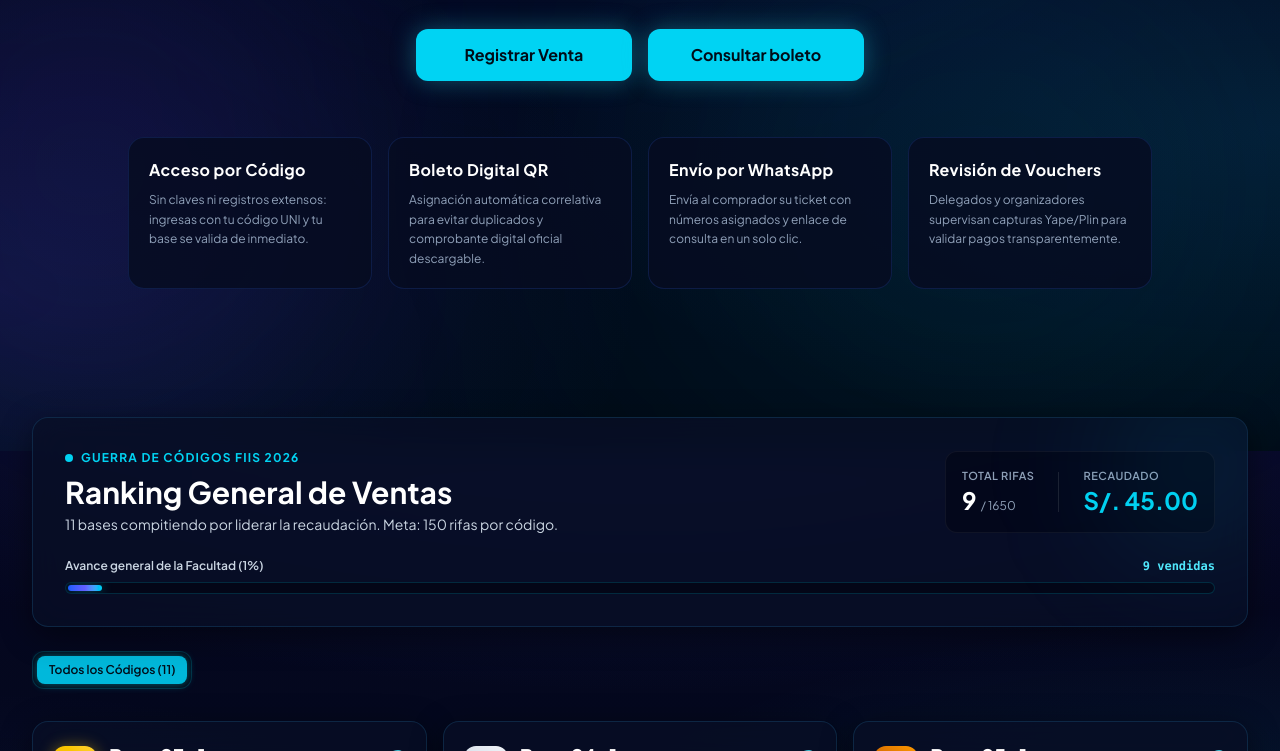
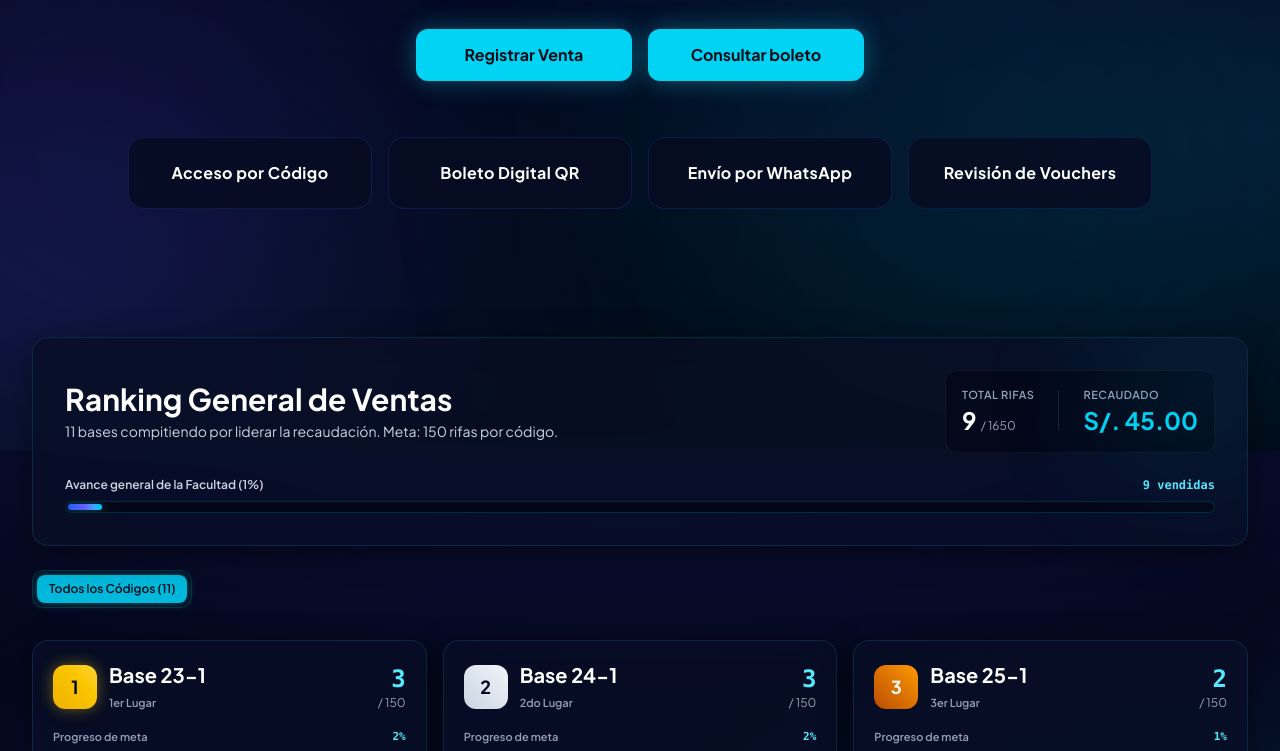
Before and after one commit to Leishcod/SistemaRifas, an Astro site: page / in a window 1280 px wide. Shown: the part 349-1100 px from the top of the page. Built offline with nearby package versions, Linux system fonts and the light colour scheme; Astro itself is replaced by a stand-in of ours.

Commit message:
style: keep only titles inside feature cards

```diff
--- a/src/components/Leaderboard.tsx
+++ b/src/components/Leaderboard.tsx
@@ -38,12 +38,6 @@ export const Leaderboard: React.FC = () => {
 
         <div className="flex flex-col md:flex-row md:items-center justify-between gap-6">
           <div>
-            <div className="flex items-center gap-2 mb-2">
-              <span className="w-2 h-2 rounded-full bg-cyan-400 animate-pulse"></span>
-              <span className="text-xs font-bold uppercase tracking-widest text-cyan-400">
-                Guerra de Códigos FIIS 2026
-              </span>
-            </div>
             <h2 className="font-heading font-extrabold text-2xl sm:text-3xl text-white">
               Ranking General de Ventas
             </h2>
@@ -90,8 +84,7 @@ export const Leaderboard: React.FC = () => {
         <div className="flex items-center gap-1.5 p-1 rounded-xl bg-[#030617] border border-cyan-500/20 text-xs">
           <button
             onClick={() => setSelectedPromoFilter('all')}
-            className={`px-3 py-1.5 rounded-lg font-semibold transition-all ${
-              selectedPromoFilter === 'all'
+            className={`px-3 py-1.5 rounded-lg font-semibold transition-all ${selectedPromoFilter === 'all'
               ? 'bg-cyan-500 text-[#000c18] shadow-[0_0_10px_rgba(0,240,255,0.4)]'
               : 'text-slate-300 hover:text-white'
               }`}
@@ -111,8 +104,7 @@ export const Leaderboard: React.FC = () => {
           return (
             <div
               key={item.promoCode}
-              className={`glass-panel rounded-2xl p-5 border transition-all relative overflow-hidden group ${
-                index === 0 && selectedPromoFilter === 'all'
+              className={`glass-panel rounded-2xl p-5 border transition-all relative overflow-hidden group ${index === 0 && selectedPromoFilter === 'all'
                 ? 'border-yellow-400/40 bg-gradient-to-b from-yellow-950/20 to-[#080f26]'
                 : 'border-cyan-500/20 hover:border-cyan-400/40'
                 }`}
@@ -120,8 +112,7 @@ export const Leaderboard: React.FC = () => {
               {/* Header */}
               <div className="flex items-center justify-between mb-4">
                 <div className="flex items-center gap-3">
-                  <div className={`w-11 h-11 rounded-xl flex items-center justify-center font-heading font-black text-lg ${
-                    index === 0
+                  <div className={`w-11 h-11 rounded-xl flex items-center justify-center font-heading font-black text-lg ${index === 0
                     ? 'bg-gradient-to-tr from-yellow-500 to-amber-300 text-[#060621] shadow-[0_0_15px_rgba(250,204,21,0.4)]'
                     : index === 1
                       ? 'bg-gradient-to-tr from-slate-300 to-slate-100 text-[#060621]'
@@ -157,8 +148,7 @@ export const Leaderboard: React.FC = () => {
                 </div>
                 <div className="w-full h-2 rounded-full bg-[#030617] overflow-hidden border border-white/5">
                   <div
-                    className={`h-full rounded-full transition-all duration-500 ${
-                      percent >= 80
+                    className={`h-full rounded-full transition-all duration-500 ${percent >= 80
                       ? 'bg-emerald-400'
                       : percent >= 40
                         ? 'bg-cyan-400'
--- a/src/pages/index.astro
+++ b/src/pages/index.astro
@@ -38,42 +38,30 @@ import { PROMO_CODES, TARGET_PER_PROMO } from '../data/students';
         </a>
       </div>
 
-      <!-- Feature Highlight Cards (Full text, NO icons, glowing hover shade) -->
-      <div class="grid grid-cols-1 sm:grid-cols-2 lg:grid-cols-4 gap-4 max-w-5xl mx-auto pt-8 text-left">
-        <div class="tech-card group p-5 cursor-default">
+      <!-- Feature Highlight Cards: Solo títulos con efecto sombreado en hover -->
+      <div class="grid grid-cols-1 sm:grid-cols-2 lg:grid-cols-4 gap-4 max-w-5xl mx-auto pt-8">
+        <div class="tech-card group p-5 cursor-default flex items-center justify-center text-center min-h-[72px]">
           <h4 class="font-heading font-bold text-white text-base tracking-wide group-hover:text-cyan-300 transition-colors">
             Acceso por Código
           </h4>
-          <p class="text-xs text-slate-400 mt-2 leading-relaxed">
-            Sin claves ni registros extensos: ingresas con tu código UNI y tu base se valida de inmediato.
-          </p>
         </div>
 
-        <div class="tech-card group p-5 cursor-default">
+        <div class="tech-card group p-5 cursor-default flex items-center justify-center text-center min-h-[72px]">
           <h4 class="font-heading font-bold text-white text-base tracking-wide group-hover:text-cyan-300 transition-colors">
             Boleto Digital QR
           </h4>
-          <p class="text-xs text-slate-400 mt-2 leading-relaxed">
-            Asignación automática correlativa para evitar duplicados y comprobante digital oficial descargable.
-          </p>
         </div>
 
-        <div class="tech-card group p-5 cursor-default">
+        <div class="tech-card group p-5 cursor-default flex items-center justify-center text-center min-h-[72px]">
           <h4 class="font-heading font-bold text-white text-base tracking-wide group-hover:text-cyan-300 transition-colors">
             Envío por WhatsApp
           </h4>
-          <p class="text-xs text-slate-400 mt-2 leading-relaxed">
-            Envía al comprador su ticket con números asignados y enlace de consulta en un solo clic.
-          </p>
         </div>
 
-        <div class="tech-card group p-5 cursor-default">
+        <div class="tech-card group p-5 cursor-default flex items-center justify-center text-center min-h-[72px]">
           <h4 class="font-heading font-bold text-white text-base tracking-wide group-hover:text-cyan-300 transition-colors">
             Revisión de Vouchers
           </h4>
-          <p class="text-xs text-slate-400 mt-2 leading-relaxed">
-            Delegados y organizadores supervisan capturas Yape/Plin para validar pagos transparentemente.
-          </p>
         </div>
       </div>
     </section>
```
Lines whose indentation alone changed are shown as unchanged.
